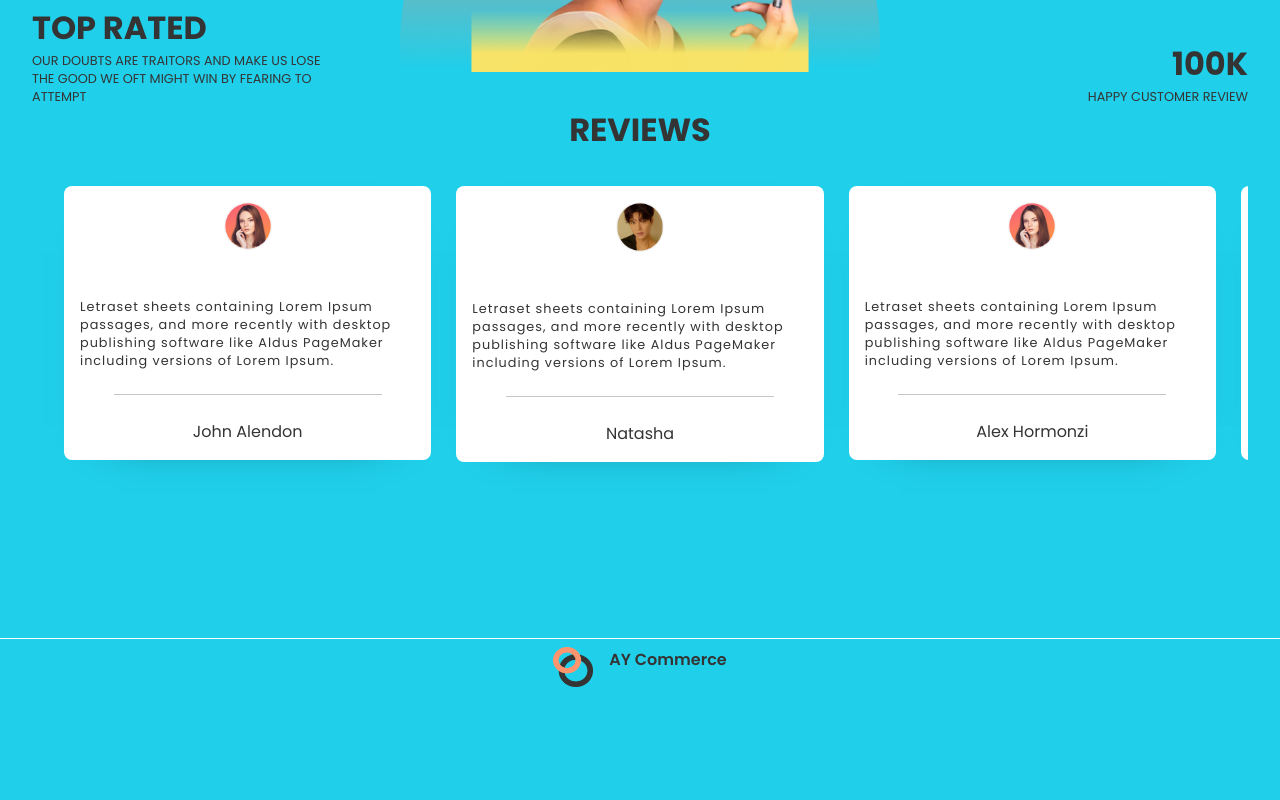
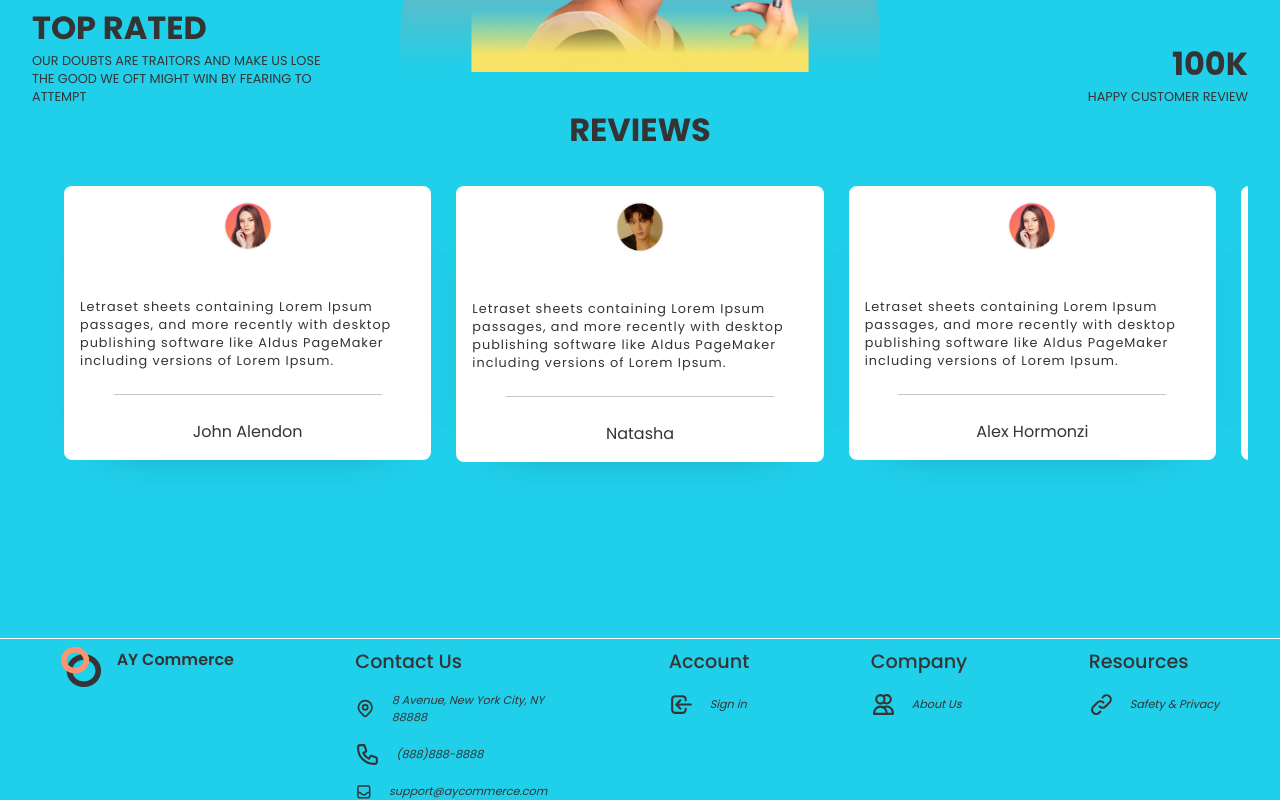
Before and after one commit to AY-SWE/eCommerceFrontendOnly, a React (Create React App) app: page / in a window 1280 px wide. Shown: the part 1954-2754 px from the top of the page. Before the commit the page ends 2641 px from the top, so only its background shows below. Built offline with nearby package versions, Linux system fonts and the light colour scheme.

Commit message:
finished most of footer, need to add copyright item

```diff
--- a/src/components/footer/Footer.jsx
+++ b/src/components/footer/Footer.jsx
@@ -1,7 +1,14 @@
-import React from 'react'
-import css from './Footer.module.css'
-import Logo from '../../assets/logo.png'
-import {InboxIcon, PhoneIcon,LocationMarkerIcon,LoginIcon,UsersIcon,LinkIcon} from '@heroicons/react/outline'
+import React from "react";
+import css from "./Footer.module.css";
+import Logo from "../../assets/logo.png";
+import {
+  InboxIcon,
+  PhoneIcon,
+  LocationMarkerIcon,
+  LoginIcon,
+  UsersIcon,
+  LinkIcon,
+} from "@heroicons/react/outline";
 
 const Footer = () => {
   return (
@@ -12,9 +19,57 @@ const Footer = () => {
           <img src={Logo} alt="" />
           <span>AY Commerce</span>
         </div>
+
+        <div className={css.block}>
+          <div className={css.details}>
+            <span>Contact Us</span>
+            <span className={css.pngLine}>
+              <LocationMarkerIcon className={css.icon} />
+              <span>8 Avenue, New York City, NY 88888</span>
+            </span>
+            <span className={css.pngLine}>
+              <PhoneIcon className={css.icon} />
+              <span>(888)888-8888</span>
+            </span>
+            <span className={css.pngLine}>
+              <InboxIcon className={css.icon} />
+              <span>support@aycommerce.com</span>
+            </span>
           </div>
         </div>
-  )
-}
 
-export default Footer
+        <div className={css.block}>
+          <div className={css.details}>
+            <span>Account</span>
+            <span className={css.pngLine}>
+              <LoginIcon className={css.icon} />
+              <span>Sign in</span>
+            </span>
+          </div>
+        </div>
+
+        <div className={css.block}>
+          <div className={css.details}>
+            <span>Company</span>
+            <span className={css.pngLine}>
+              <UsersIcon className={css.icon} />
+              <span>About Us</span>
+            </span>
+          </div>
+        </div>
+
+        <div className={css.block}>
+          <div className={css.details}>
+            <span>Resources</span>
+            <span className={css.pngLine}>
+              <LinkIcon className={css.icon} />
+              <span>Safety & Privacy</span>
+            </span>
+          </div>
+        </div>
+      </div>
+    </div>
+  );
+};
+
+export default Footer;
--- a/src/components/footer/Footer.module.css
+++ b/src/components/footer/Footer.module.css
@@ -32,3 +32,39 @@
     font-weight: 600;
     font-size: 1rem;
 }
+
+.block{
+    display: flex;
+    flex-direction: column;
+    gap: 1rem;
+    max-width: 12rem;
+}
+
+.details{
+    display: flex;
+    flex-direction: column;
+    width: inherit;
+    font-size: .7rem;
+    gap: 1rem;
+    font-style: italic;
+}
+
+.details>span:nth-of-type(1){
+    font-weight: 500;
+    font-style: normal;
+    font-size: 1.2rem;
+}
+
+.pngLine:hover{
+    cursor: pointer;
+}
+
+.pngLine{
+    display: flex;
+    gap: 1rem;
+    align-items: center;
+}
+
+.icon{
+    width: 25px;
+}
```
Lines whose indentation alone changed are shown as unchanged.
